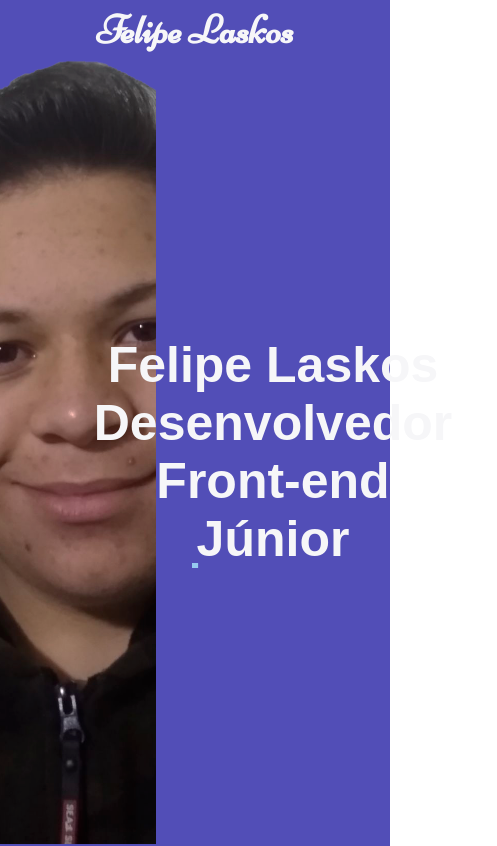
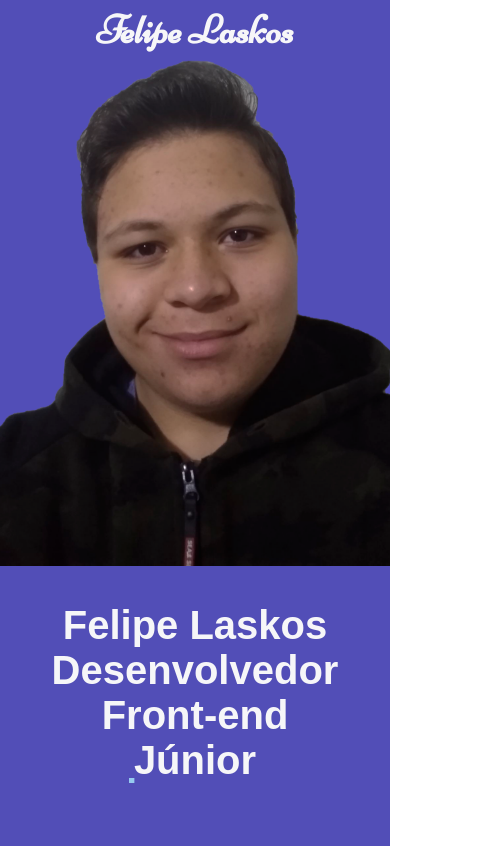
Before and after one commit to Felipe-Laskos/portfolio, a Next.js app: page / in a window 390 px wide. Shown: the top 846 px of the page, 497 px wide, since content can reach past the window. Built offline with nearby package versions, Linux system fonts and the light colour scheme; a web font is replaced by a local one.

Commit message:
responsivo

```diff
--- a/components/Call/index.js
+++ b/components/Call/index.js
@@ -25,11 +25,20 @@ const Call = styled.section`
     height: calc(100vh - 60px);
     display: flex;
     background-color: ${props => props.theme.colors.blue};
+
+    @media (max-width: 700px) {
+        flex-direction: column;
+    }
 `;
 
 const CallImage = styled.div`
     width: 40%;
     background: url("./img/felipe-laskos.png") center / cover no-repeat;
+
+    @media (max-width: 700px) {
+        width: 100%;
+        height: 60vh;
+    }
 `;
 
 const CallText = styled.div`
@@ -60,6 +69,15 @@ const CallText = styled.div`
         animation-duration: 3s;
         animation-iteration-count: infinite;
     }
+
+    @media (max-width: 700px) {
+        width: 100%;
+        height: 30vh;
+
+        h2 {
+            font-size: 40px;
+        }
+    }
 `;
 
 const CallAlign = styled.div`
--- a/components/Footer/index.js
+++ b/components/Footer/index.js
@@ -27,6 +27,12 @@ const Footer = styled.footer`
     a:hover {
         color: ${props => props.theme.colors.orange};
     }
+
+    @media (max-width: 700px) {
+        h4, a {
+            font-size: 30px;
+        }
+    }
 `;
 
 export default Footer;
--- a/components/Projects/index.js
+++ b/components/Projects/index.js
@@ -21,6 +21,11 @@ const GoReturn = keyframes`
 const Video = styled.video`
     max-width: 50%;
     border-radius: 5px;
+
+    @media (max-width: 700px) {
+        margin: 50px 0;
+        max-width: 90%;
+    }
 `;
 
 const Project = styled.div`
@@ -74,6 +79,17 @@ const Project = styled.div`
         cursor: pointer;
         text-decoration: underline;
     }
+
+    @media (max-width: 700px) {
+        div {
+            flex-direction: column;
+        }
+
+        ul {
+            margin: 0;
+            max-width: 90%;
+        }
+    }
 `;
 
 const Projects = styled.section`
--- a/pages/_document.js
+++ b/pages/_document.js
@@ -6,6 +6,7 @@ export default class MyDocument extends Document {
     return (
       <Html lang="pt-br">
         <Head>
+          <meta name="viewport" content="width=device-width" />
           <link rel="preconnect" href="https://fonts.googleapis.com" />
           <link rel="preconnect" href="https://fonts.gstatic.com" crossOrigin="true" />
           <link href="https://fonts.googleapis.com/css2?family=Dancing+Script:wght@400;500&family=Gowun+Dodum&family=Inria+Sans:wght@300;400&family=Moulpali&family=Niconne&family=Quicksand&family=Shanti&family=Sura&display=swap" rel="stylesheet" />
```
